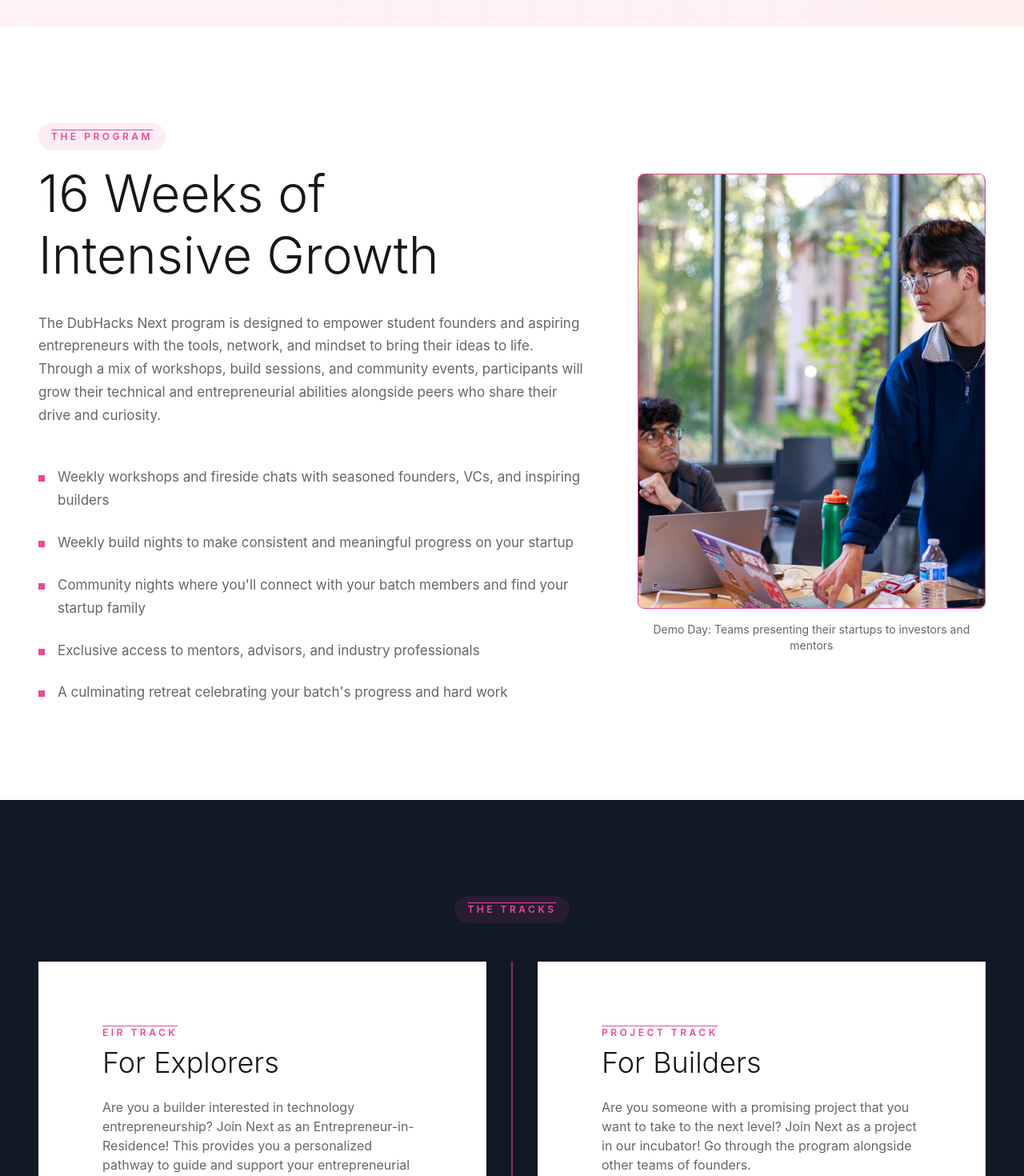
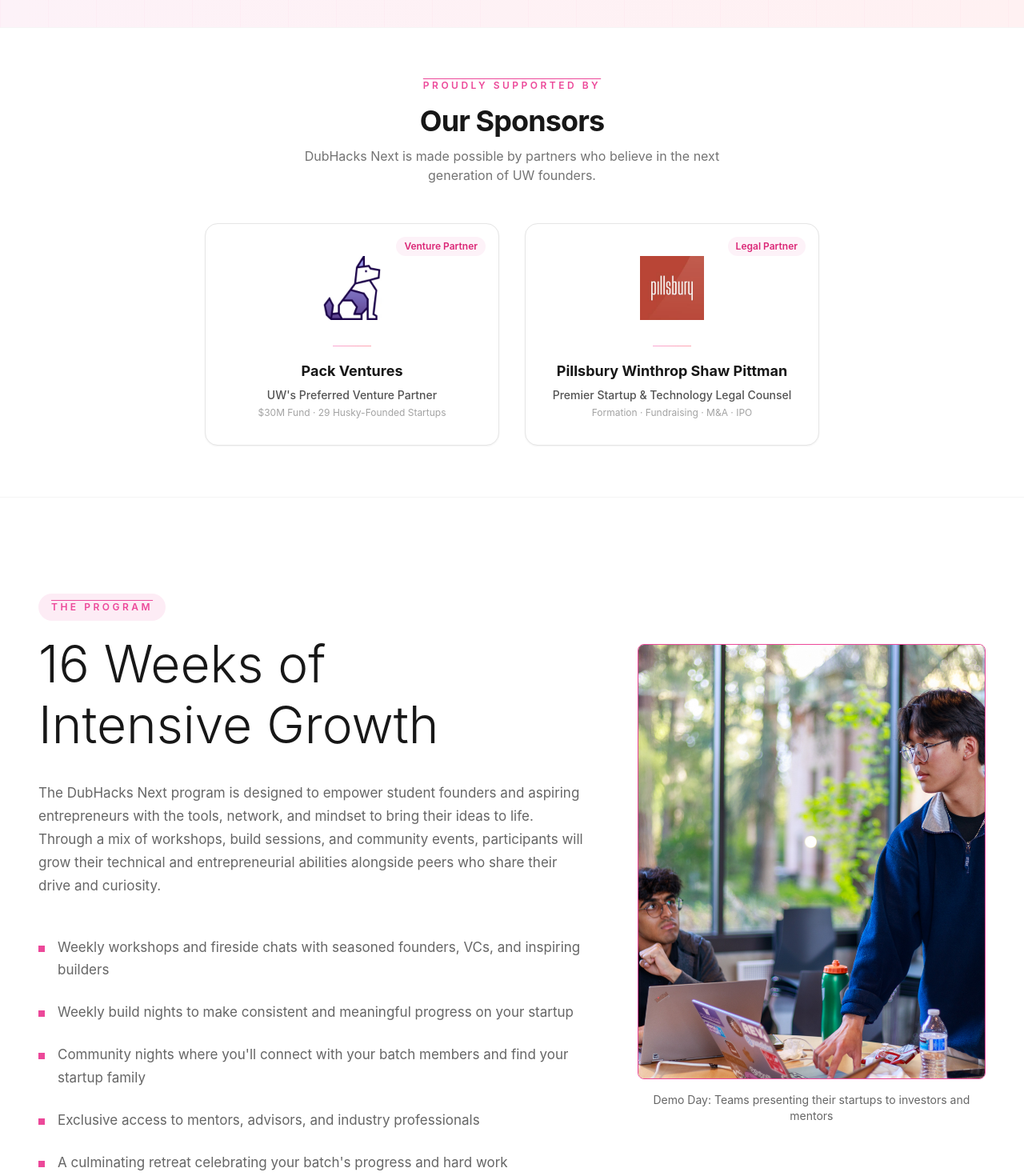
Before and after one commit to v-kliu/dubhacks-next, a React (Create React App) app: page / in a window 1280 px wide. Shown: the part 1180-2650 px from the top of the page at 80% size. Built offline with nearby package versions, Linux system fonts and the light colour scheme.

Commit message:
updated speakers and sponsers section

```diff
--- a/src/App.tsx
+++ b/src/App.tsx
@@ -19,6 +19,7 @@
 import Footer from './components/Footer';
 import StartupDirectory from './components/StartupDirectory';
 import FounderDirectory from './components/FounderDirectory';
+import SponsorsSection from './components/SponsorsSection';
 
 // Home page component
 const HomePage: React.FC<{ onLoadComplete?: () => void }> = ({ onLoadComplete }) => {
@@ -37,6 +38,7 @@
         <>
           <HeroSection />
           <StatsSection />
+          <SponsorsSection />
           <ProgramOverviewSection />
           <TracksSection />
           <UpcomingEventsSection />
--- a/src/components/SpeakersSection.tsx
+++ b/src/components/SpeakersSection.tsx
@@ -20,7 +20,7 @@
     return logos[name] || '';
   };
 
-  // Speakers ranked by impressiveness (achievements, company impact, credentials)
+  // Featured speakers panel
   const speakers = [
     {
       name: 'Armon Dadgar',
@@ -31,12 +31,12 @@
       image: '/assets/speakers/armon-dadgar.jpg'
     },
     {
-      name: 'Jon Chu',
-      title: 'Partner, Khosla Ventures',
-      batch: 'Venture Capital',
-      category: 'AI & Infrastructure',
-      description: 'Early engineer at Palantir (scaled 200→1800 employees). Founded and sold KoalityCode to Docker, led Docker Enterprise. Angel investor in Figma, Ollama, StackRox. Invests in cutting-edge AI infrastructure and developer tools.',
-      image: '/assets/speakers/jon-chu.jpg'
+      name: 'Ken Horenstein',
+      title: 'Founder & Partner, Pack Ventures',
+      batch: 'UW Preferred Partner',
+      category: 'UW Ecosystem',
+      description: 'Founded Pack Ventures, UW\'s preferred venture partner. Raised $30M second fund to back Husky founders in AI, life sciences, and deep tech. Previously investing at Microsoft M12. Invested in 29 UW-connected startups.',
+      image: '/assets/speakers/ken-horenstein.jpg'
     },
     {
       name: 'Vaibhav Gupta',
@@ -45,38 +45,6 @@
       category: 'AI Engineering',
       description: 'Building BAML, the programming language for AI agents (6K+ GitHub stars). Previously built AI systems at Google AR, Microsoft HoloLens, and D.E. Shaw. Pioneering structured prompt engineering that saves companies 30% on AI costs.',
       image: '/assets/speakers/vaibhav-gupta.jpg'
-    },
-    {
-      name: 'Prem Kumar',
-      title: 'Co-Founder & CEO, Humanly.io',
-      batch: 'GeekWire CEO of Year',
-      category: 'HR Tech & AI',
-      description: 'GeekWire 2023 Startup CEO of the Year. Built AI hiring platform (raised $5.5M). 10 years at Microsoft leading HR technology initiatives. PSBJ 40 under 40. Former product leader at TINYpulse.',
-      image: '/assets/speakers/prem-kumar.jpg'
-    },
-    {
-      name: 'Avi Geiger',
-      title: 'Founder & CEO, Groundlight AI',
-      batch: 'Madrona-Backed',
-      category: 'Computer Vision',
-      description: 'Building enterprise computer vision that works day one. 12 years as Principal Architect at Microsoft. Co-founder/CTO of Picobrew. Backed by Madrona and Greycroft. CB Insights Top 100 AI Company.',
-      image: '/assets/speakers/avi-geiger.jpg'
-    },
-    {
-      name: 'Ken Horenstein',
-      title: 'Founder & Partner, Pack Ventures',
-      batch: 'UW Preferred Partner',
-      category: 'UW Ecosystem',
-      description: 'Founded Pack Ventures, UW\'s preferred venture partner. Raised $30M second fund to back Husky founders in AI, life sciences, and deep tech. Previously investing at Microsoft M12. Invested in 29 UW-connected startups.',
-      image: '/assets/speakers/ken-horenstein.jpg'
-    },
-    {
-      name: 'Sam Dore',
-      title: 'Head of Talent, Madrona Venture Labs',
-      batch: 'Startup Studio',
-      category: 'Talent & Recruiting',
-      description: 'Builds winning teams for enterprise AI startups at Madrona Venture Labs. Partners with founders from day one to scale companies. Expertise in early-stage recruitment and founder team building.',
-      image: '/assets/speakers/sam-dore.jpg'
     },
     {
       name: 'Steven Green',
@@ -89,17 +57,16 @@
   ];
 
   const partners = [
-    // Top-tier VC firms and accelerators
-    { name: 'Y Combinator', category: 'Accelerator' },
-    { name: 'Khosla Ventures', category: 'Venture Capital' },
-    { name: 'Madrona Venture Group', category: 'Venture Capital' },
-    { name: 'Techstars', category: 'Accelerator' },
-    { name: 'Pack Ventures', category: 'Venture Capital' },
-    { name: '1517 Fund', category: 'Venture Capital' },
-    { name: 'Cascade Seed Fund', category: 'Venture Capital' },
-    { name: 'Pioneer Square Labs', category: 'Startup Studio' },
-    { name: 'Pillsbury Winthrop Shaw Pittman', category: 'Legal Partner' },
-    { name: 'University of Washington', category: 'Academic Partner' },
+    { name: 'Pack Ventures', category: 'Venture Capital', isSponsor: true },
+    { name: 'Pillsbury Winthrop Shaw Pittman', category: 'Legal Partner', isSponsor: true },
+    { name: 'Y Combinator', category: 'Accelerator', isSponsor: false },
+    { name: 'Khosla Ventures', category: 'Venture Capital', isSponsor: false },
+    { name: 'Madrona Venture Group', category: 'Venture Capital', isSponsor: false },
+    { name: 'Techstars', category: 'Accelerator', isSponsor: false },
+    { name: '1517 Fund', category: 'Venture Capital', isSponsor: false },
+    { name: 'Cascade Seed Fund', category: 'Venture Capital', isSponsor: false },
+    { name: 'Pioneer Square Labs', category: 'Startup Studio', isSponsor: false },
+    { name: 'University of Washington', category: 'Academic Partner', isSponsor: false },
   ];
 
   const categories = [
@@ -190,9 +157,10 @@
           </div>
         </div>
 
-        {/* Partners Grid - 5 per row, more compact */}
+        {/* Partners Grid */}
         <div>
-          <h3 className="text-white text-2xl font-semibold mb-6">Partners & Ecosystem</h3>
+          <h3 className="text-white text-2xl font-semibold mb-2">Hosted VCs and Founders From</h3>
+          <p className="text-white/50 text-sm mb-6">The ecosystem behind our speakers, mentors, and community</p>
           <div className="grid grid-cols-2 md:grid-cols-3 lg:grid-cols-5 gap-4">
             {partners.map((partner, index) => (
               <motion.div
@@ -201,9 +169,22 @@
                 whileInView={{ opacity: 1, y: 0 }}
                 transition={{ duration: 0.6, delay: index * 0.05 }}
                 viewport={{ once: true }}
-                className="bg-white/5 backdrop-blur-sm border border-white/10 rounded-xl p-4 hover:bg-white/10 transition-all duration-300 group text-center"
+                className={`relative backdrop-blur-sm rounded-xl p-4 transition-all duration-300 group text-center ${
+                  partner.isSponsor
+                    ? 'bg-gradient-to-br from-primary-500/20 to-accent-500/15 border border-primary-400/40 hover:border-primary-400/70 hover:bg-primary-500/25'
+                    : 'bg-white/5 border border-white/10 hover:bg-white/10'
+                }`}
               >
-                <div className="w-20 h-20 bg-white/10 rounded-xl flex items-center justify-center mx-auto mb-3 p-3 group-hover:bg-white/15 transition-all duration-300 border border-white/20">
+                {partner.isSponsor && (
+                  <span className="absolute -top-2 left-1/2 -translate-x-1/2 px-2 py-0.5 bg-gradient-to-r from-primary-500 to-accent-500 text-white text-[10px] font-bold rounded-full uppercase tracking-wide whitespace-nowrap">
+                    Sponsor
+                  </span>
+                )}
+                <div className={`w-20 h-20 rounded-xl flex items-center justify-center mx-auto mb-3 p-3 transition-all duration-300 border ${
+                  partner.isSponsor
+                    ? 'bg-white/20 border-white/30 group-hover:bg-white/25'
+                    : 'bg-white/10 border-white/20 group-hover:bg-white/15'
+                }`}>
                   {getPartnerLogo(partner.name) ? (
                     <img
                       src={getPartnerLogo(partner.name)}
@@ -217,7 +198,11 @@
                   )}
                 </div>
                 <h4 className="font-semibold text-white text-sm mb-1 leading-tight">{partner.name}</h4>
-                <span className="px-2 py-0.5 bg-accent-500/20 text-accent-300 text-xs rounded-full inline-block">
+                <span className={`px-2 py-0.5 text-xs rounded-full inline-block ${
+                  partner.isSponsor
+                    ? 'bg-primary-500/30 text-primary-200'
+                    : 'bg-accent-500/20 text-accent-300'
+                }`}>
                   {partner.category}
                 </span>
               </motion.div>
--- /dev/null
+++ b/src/components/SponsorsSection.tsx
@@ -0,0 +1,90 @@
+import React from 'react';
+import { motion } from 'framer-motion';
+
+const SponsorsSection: React.FC = () => {
+  const sponsors = [
+    {
+      name: 'Pack Ventures',
+      logo: '/assets/partners_and_mentors/pack.jpg',
+      descriptor: "UW's Preferred Venture Partner",
+      detail: '$30M Fund · 29 Husky-Founded Startups',
+      tag: 'Venture Partner',
+    },
+    {
+      name: 'Pillsbury Winthrop Shaw Pittman',
+      logo: '/assets/partners_and_mentors/pillsbury.png',
+      descriptor: 'Premier Startup & Technology Legal Counsel',
+      detail: 'Formation · Fundraising · M&A · IPO',
+      tag: 'Legal Partner',
+    },
+  ];
+
+  return (
+    <section className="bg-white py-16 px-6 md:px-12 border-t border-b border-neutral-100">
+      <div className="max-w-content mx-auto">
+        {/* Header */}
+        <motion.div
+          initial={{ opacity: 0, y: 30 }}
+          whileInView={{ opacity: 1, y: 0 }}
+          transition={{ duration: 0.8 }}
+          viewport={{ once: true }}
+          className="text-center mb-12"
+        >
+          <div className="overline text-pink mb-4 tracking-widest text-xs font-semibold uppercase">
+            Proudly Supported By
+          </div>
+          <h2 className="text-3xl md:text-4xl font-bold text-neutral-900 tracking-tight">
+            Our Sponsors
+          </h2>
+          <p className="mt-3 text-neutral-500 text-base max-w-xl mx-auto">
+            DubHacks Next is made possible by partners who believe in the next generation of UW founders.
+          </p>
+        </motion.div>
+
+        {/* Sponsor Cards */}
+        <div className="flex flex-col md:flex-row gap-6 md:gap-8 justify-center items-stretch max-w-3xl mx-auto">
+          {sponsors.map((sponsor, index) => (
+            <motion.div
+              key={sponsor.name}
+              initial={{ opacity: 0, y: 30 }}
+              whileInView={{ opacity: 1, y: 0 }}
+              transition={{ duration: 0.7, delay: index * 0.15 }}
+              viewport={{ once: true }}
+              className="flex-1 group relative bg-white border border-neutral-200 rounded-2xl p-8 flex flex-col items-center text-center shadow-sm hover:shadow-lg hover:-translate-y-1 transition-all duration-300"
+            >
+              {/* Sponsor Tag */}
+              <span className="absolute top-4 right-4 px-2.5 py-1 bg-primary-50 text-primary-600 text-xs font-semibold rounded-full">
+                {sponsor.tag}
+              </span>
+
+              {/* Logo container */}
+              <div className="w-full flex items-center justify-center mb-6 h-24">
+                <img
+                  src={sponsor.logo}
+                  alt={`${sponsor.name} logo`}
+                  className="max-h-20 max-w-[200px] w-auto object-contain"
+                />
+              </div>
+
+              {/* Divider */}
+              <div className="w-12 h-px bg-gradient-to-r from-primary-300 to-accent-300 mb-5" />
+
+              {/* Text */}
+              <h3 className="font-bold text-neutral-900 text-lg leading-tight mb-2">
+                {sponsor.name}
+              </h3>
+              <p className="text-neutral-600 text-sm font-medium mb-1">
+                {sponsor.descriptor}
+              </p>
+              <p className="text-neutral-400 text-xs">
+                {sponsor.detail}
+              </p>
+            </motion.div>
+          ))}
+        </div>
+      </div>
+    </section>
+  );
+};
+
+export default SponsorsSection;
```
Also changed, not shown: .claude/settings.local.json (deleted), 1 other file (tests, documents, lock files or other folders).
